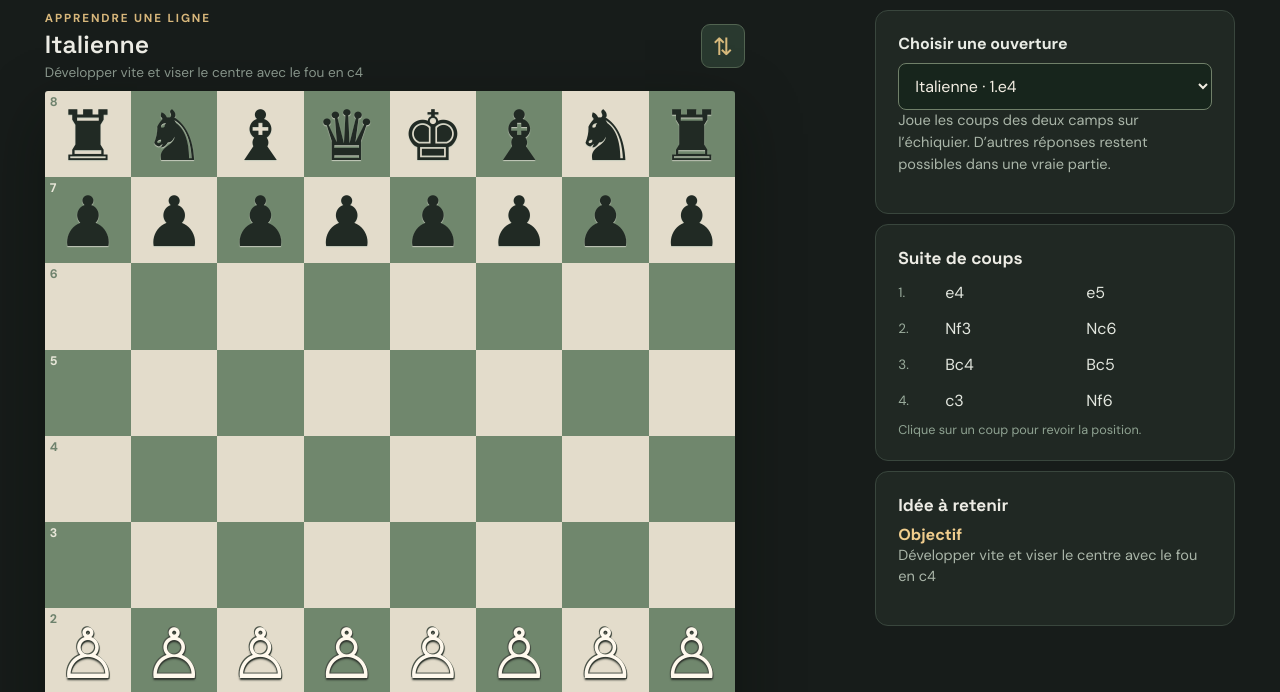
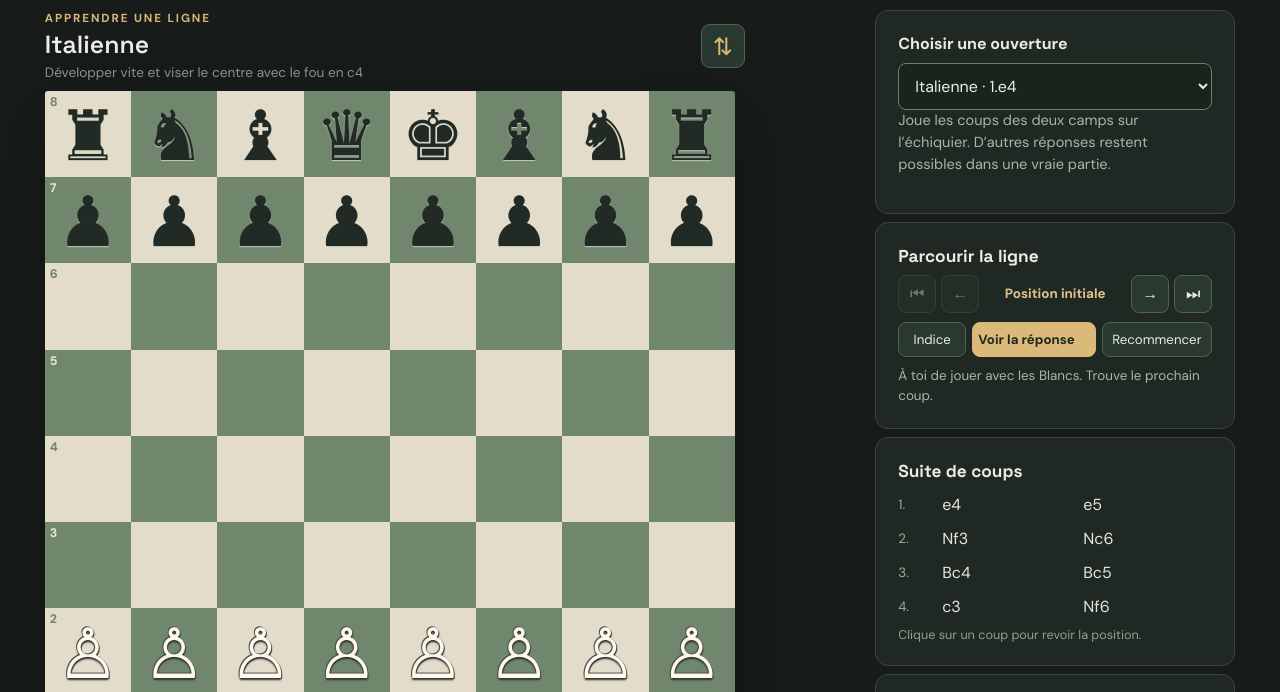
Before and after one commit to DavidC-DFFF/chess-analysis, a website built with Vite: page ouvertures.html in a window 1280 px wide. Shown: the part 58-750 px from the top of the page. Built offline with nearby package versions, Linux system fonts and the light colour scheme.

Commit message:
Déplacer les commandes dans le panneau droit

```diff
--- a/ouvertures.html
+++ b/ouvertures.html
@@ -14,7 +14,7 @@
 .opening-panel select{width:100%;padding:11px 38px 11px 12px;border:1px solid #708069;border-radius:8px;background:#17251c;color:#f2ede2;font:inherit;cursor:pointer}
 .opening-panel select:focus-visible{outline:3px solid #e4bd71;outline-offset:2px}
 .opening-panel p{margin:9px 0 0;font-size:.83rem}
-@media (min-width:1000px) and (min-height:700px){
+@media (min-width:1000px) and (min-height:760px){
  body{height:100dvh;overflow:hidden}
  .top{height:56px;padding-top:8px;padding-bottom:8px}
  .shell{height:calc(100dvh - 56px);padding-top:12px;padding-bottom:10px;grid-template-columns:minmax(0,1fr) minmax(300px,360px);gap:24px;align-items:start}
@@ -22,7 +22,7 @@
  .board-head h1{font-size:1.55rem;margin-bottom:3px}
  .board-head .muted{font-size:.85rem;margin-bottom:0}
  .board-head .eyebrow{margin-bottom:4px}
- .board-wrap{width:min(100%,700px,calc(100dvh - 300px))}
+ .board-wrap{width:min(100%,700px,calc(100dvh - 180px))}
  .controls{margin-top:8px}
  .controls button,.actions button{padding:7px 12px}
  .actions{margin-top:7px}
@@ -33,6 +33,19 @@
  .sequence{max-height:none;overflow:visible}
  .legend{margin-top:5px}
 }
+
+.training-panel .controls{width:100%;display:grid;grid-template-columns:38px 38px minmax(0,1fr) 38px 38px;gap:5px;margin:0}
+.training-panel .controls button{min-width:0;height:38px;padding:4px;font-size:1rem}
+.training-panel .step-label{min-width:0;white-space:nowrap;font-size:.84rem}
+.training-panel .actions{width:100%;display:grid;grid-template-columns:.8fr 1.45fr 1.3fr;gap:6px;margin-top:9px}
+.training-panel .actions button{min-width:0;padding:8px 5px;font-size:.83rem;white-space:nowrap}
+.training-panel .status{width:100%;min-height:0;text-align:left;margin:9px 0 0;font-size:.84rem}
+@media (min-width:1000px) and (min-height:760px){
+ .sidebar{gap:8px}
+ .panel{padding:12px}
+ .sequence .move{padding:4px 7px}
+ .opening-panel p{margin-top:7px}
+}
 </style>
 </head>
 <body>
@@ -41,12 +54,14 @@
 <section aria-label="Échiquier d’entraînement">
 <div class="board-head"><div><p class="eyebrow">APPRENDRE UNE LIGNE</p><h1 id="title"></h1><p id="intro" class="muted"></p></div><button id="flip" class="icon" aria-label="Retourner l’échiquier" title="Retourner l’échiquier">⇅</button></div>
 <div class="board-wrap"><div id="board" class="board" role="group" aria-label="Cases de l’échiquier"></div><svg class="arrows" viewBox="0 0 800 800" aria-hidden="true"><defs><marker id="head" viewBox="0 0 10 10" refX="8" refY="5" markerWidth="7" markerHeight="7" orient="auto-start-reverse"><path d="M0 0L10 5L0 10Z" fill="#f0c060"/></marker><marker id="head-blue" viewBox="0 0 10 10" refX="8" refY="5" markerWidth="7" markerHeight="7" orient="auto-start-reverse"><path d="M0 0L10 5L0 10Z" fill="#65bee2"/></marker></defs><line id="arrow"/></svg></div>
-<div class="controls"><button id="first" aria-label="Début">⏮</button><button id="prev" aria-label="Coup précédent">←</button><span id="step" class="step-label"></span><button id="next" aria-label="Coup suivant">→</button><button id="last" aria-label="Fin">⏭</button></div>
-<div class="actions"><button id="hint">Indice</button><button id="answer" class="primary">Voir la réponse</button><button id="reset">Recommencer</button></div>
-<p id="status" class="status" aria-live="polite"></p>
+
 </section>
 <aside class="sidebar">
 <section class="panel opening-panel"><label for="opening-select">Choisir une ouverture</label><select id="opening-select" aria-label="Ouverture"></select><p>Joue les coups des deux camps sur l’échiquier. D’autres réponses restent possibles dans une vraie partie.</p></section>
+<section class="panel training-panel"><h2>Parcourir la ligne</h2>
+<div class="controls"><button id="first" aria-label="Début">⏮</button><button id="prev" aria-label="Coup précédent">←</button><span id="step" class="step-label"></span><button id="next" aria-label="Coup suivant">→</button><button id="last" aria-label="Fin">⏭</button></div>
+<div class="actions"><button id="hint">Indice</button><button id="answer" class="primary">Voir la réponse</button><button id="reset">Recommencer</button></div>
+<p id="status" class="status" aria-live="polite"></p></section>
 <section class="panel"><h2>Suite de coups</h2><div id="sequence" class="sequence"></div><div class="legend">Clique sur un coup pour revoir la position.</div></section>
 <section class="panel lesson"><h2>Idée à retenir</h2><div id="lesson"></div></section>
 </aside>
```
